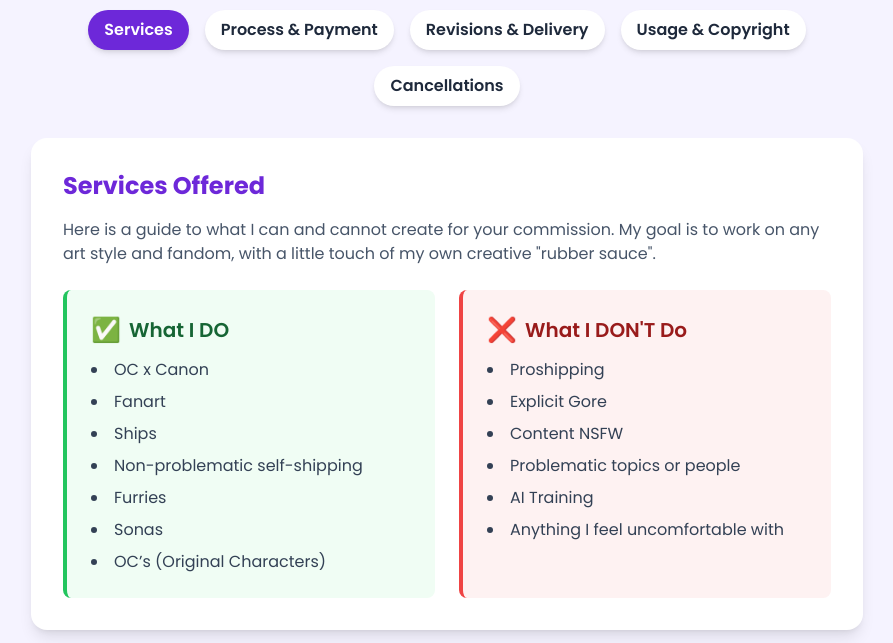
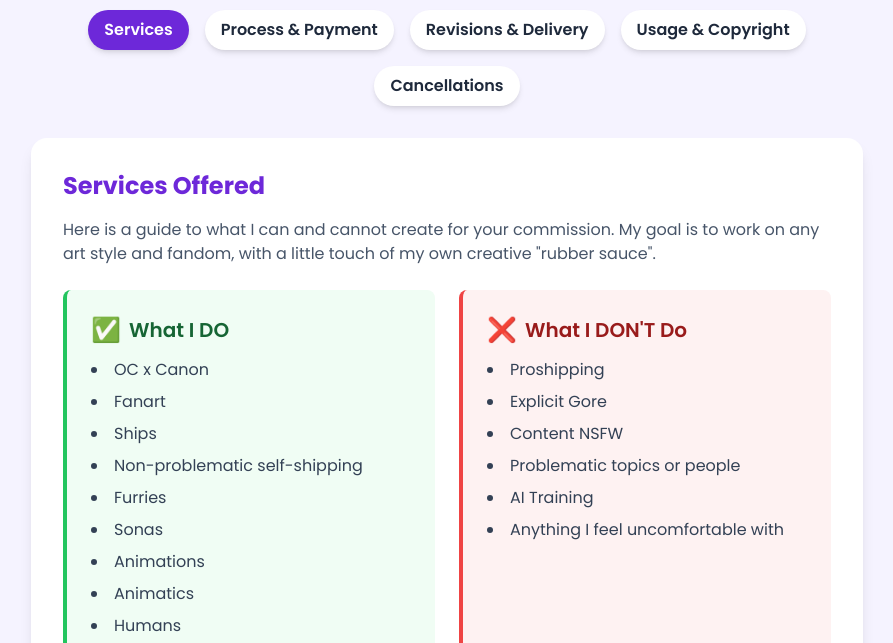
Before and after one commit to KasuCup/KUP-TOS, a plain HTML site: page index.html in a window 1280 px wide. Shown: the part 138-781 px from the top of the page, without its empty margins (193-1086 px from the left). Drawn offline with nearby package versions, Linux system fonts and the light colour scheme.

Commit message:
Update index.html

```diff
--- a/index.html
+++ b/index.html
@@ -71,6 +71,9 @@
                             <li>Non-problematic self-shipping</li>
                             <li>Furries</li>
                             <li>Sonas</li>
+                            <li>Animations</li>
+                            <li>Animatics</li>
+                            <li>Humans</li>
                             <li>OC’s (Original Characters)</li>
                         </ul>
                     </div>
```
